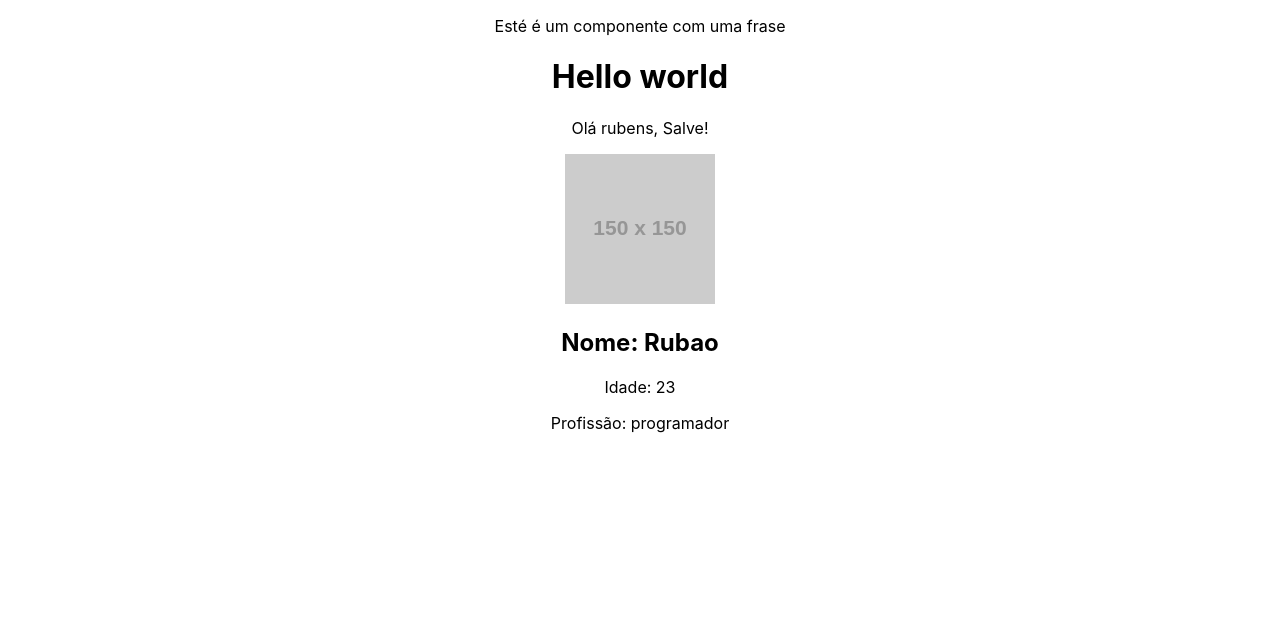
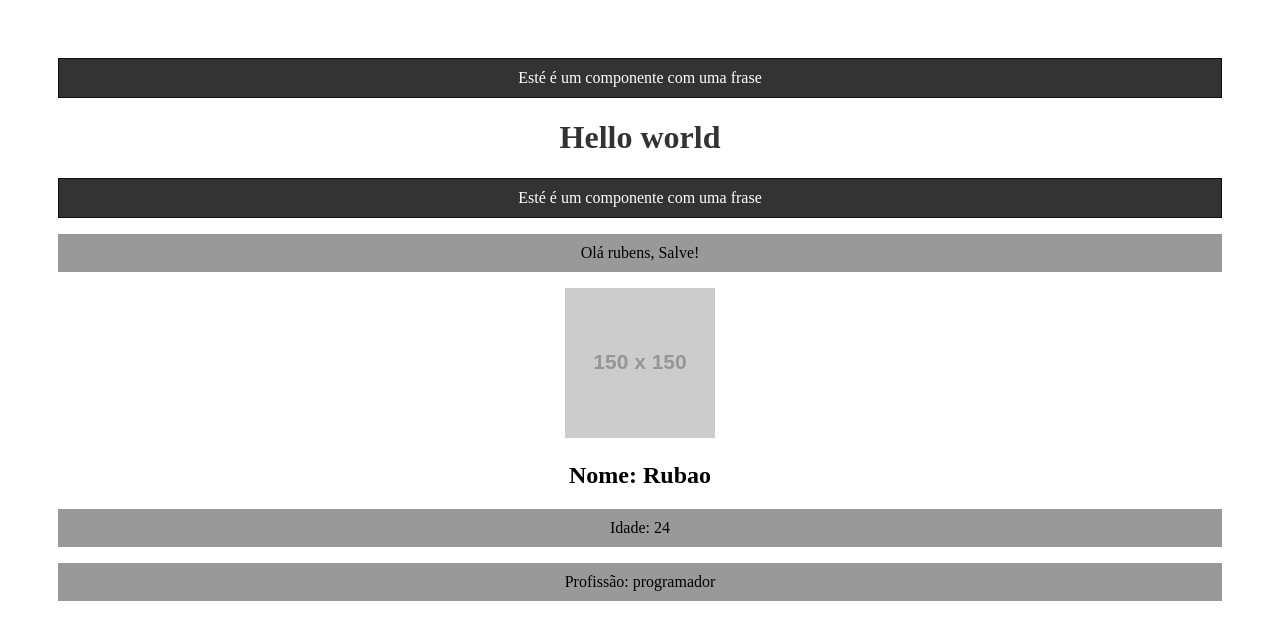
Before and after one commit to RubensLFerreira/my-project, a React (Create React App) app: page / in a window 1280 px wide. Shown: the top 640 px of the page. Built offline with nearby package versions, Linux system fonts and the light colour scheme.

Commit message:
Estilizando componentes com styles.components

```diff
--- a/src/App.js
+++ b/src/App.js
@@ -3,14 +3,16 @@ import './App.css';
 import HelloWorld from './components/HelloWorld';
 import SayMyName from './components/SayMyName';
 import Pessoa from './components/Pessoa'
+import Frases from './components/Frases'
 
 function App() {
 
   return (
     <div className="App">
       <HelloWorld />
+      <Frases />
       <SayMyName name="rubens"/>
-      <Pessoa foto="https://via.placeholder.com/150" nome="Rubao" idade="23" profissao="programador"/>
+      <Pessoa foto="https://via.placeholder.com/150" nome="Rubao" idade="24" profissao="programador"/>
     </div>
   )
 }
--- a/src/components/Frases.js
+++ b/src/components/Frases.js
@@ -1,7 +1,9 @@
+import styles from './Frases.module.css'
+
 function Frases() {
     return (
-        <div>
-            <p>Esté é um componente com uma frase</p>
+        <div className={styles.frasesConteiner}>
+            <p className={styles.frasesContent}>Esté é um componente com uma frase</p>
         </div>
     )
 }
--- /dev/null
+++ b/src/components/Frases.module.css
@@ -0,0 +1,10 @@
+.frasesConteiner {
+    background-color: #333;
+    border: 1px solid #111;
+}
+
+.frasesContent {
+    color: #fff;
+    background-color: #333;
+    margin: 0px;
+}
--- a/src/components/Pessoa.js
+++ b/src/components/Pessoa.js
@@ -8,5 +8,4 @@ function Pessoa({foto, nome, idade, profissao}){
         </div>
     )
 }
-
 export default Pessoa;
--- a/src/index.css
+++ b/src/index.css
@@ -1,13 +1,13 @@
 body {
-  margin: 0;
-  font-family: -apple-system, BlinkMacSystemFont, 'Segoe UI', 'Roboto', 'Oxygen',
-    'Ubuntu', 'Cantarell', 'Fira Sans', 'Droid Sans', 'Helvetica Neue',
-    sans-serif;
-  -webkit-font-smoothing: antialiased;
-  -moz-osx-font-smoothing: grayscale;
+  padding: 50px;
+  background-color: #fff;
 }
 
-code {
-  font-family: source-code-pro, Menlo, Monaco, Consolas, 'Courier New',
-    monospace;
+h1 {
+  color: #333;
 }
+
+p{
+  background-color: #999;
+  padding: 10px;
+}
```
